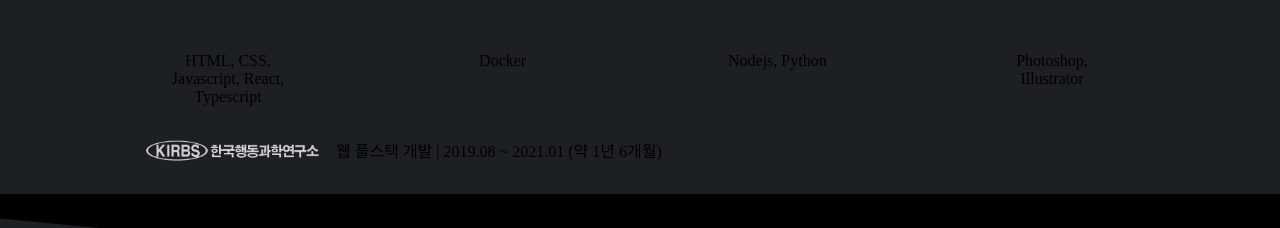
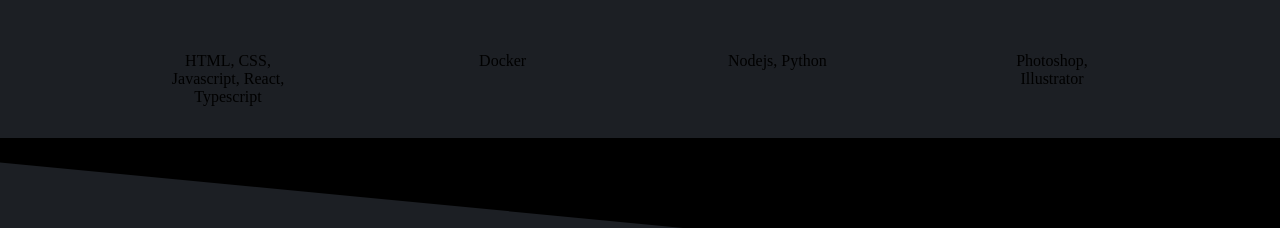
Before and after one commit to hyunjiyoo/portfolio, a React (Create React App) app: page / in a window 1280 px wide. Shown: the part 820-1048 px from the top of the page. Built offline with nearby package versions, Linux system fonts and the light colour scheme.

Commit message:
경력 부분 삭제 (섹션 생성예정)

```diff
--- a/src/components/body/about/about.module.css
+++ b/src/components/body/about/about.module.css
@@ -36,20 +36,3 @@
   margin: auto;
   margin-top: 1em;
 }
-
-.kirbs {
-  display: flex;
-  align-items: center;
-  margin-top: 2em;
-}
-
-.kirbs_logo {
-  width: 11rem;
-  opacity: 0.8;
-  margin-right: 1em;
-}
-
-.career {
-  color: makerWhite;
-  font-size: smallFont;
-}
--- a/src/components/body/about/about.tsx
+++ b/src/components/body/about/about.tsx
@@ -30,10 +30,6 @@
           <p className={styles.description}>Photoshop, Illustrator</p>
         </div>
       </div>
-      <div className={styles.kirbs}>
-        <img className={styles.kirbs_logo} src="/images/kirbs_logo.png" alt="kirbs logo" />
-        <div className={styles.career}>웹 풀스택 개발 | 2019.08 ~ 2021.01 (약 1년 6개월)</div>
-      </div>
     </div>
   </section>
 );
```
